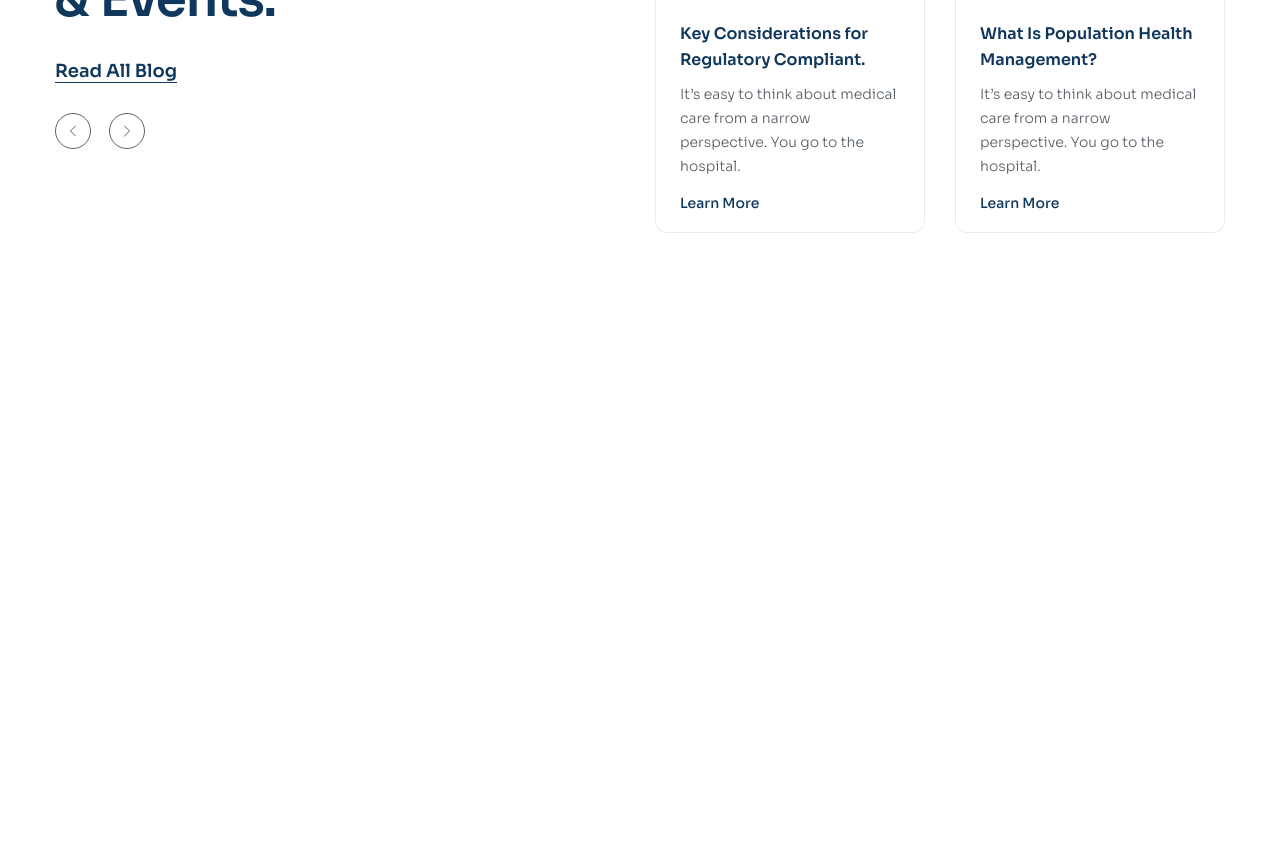
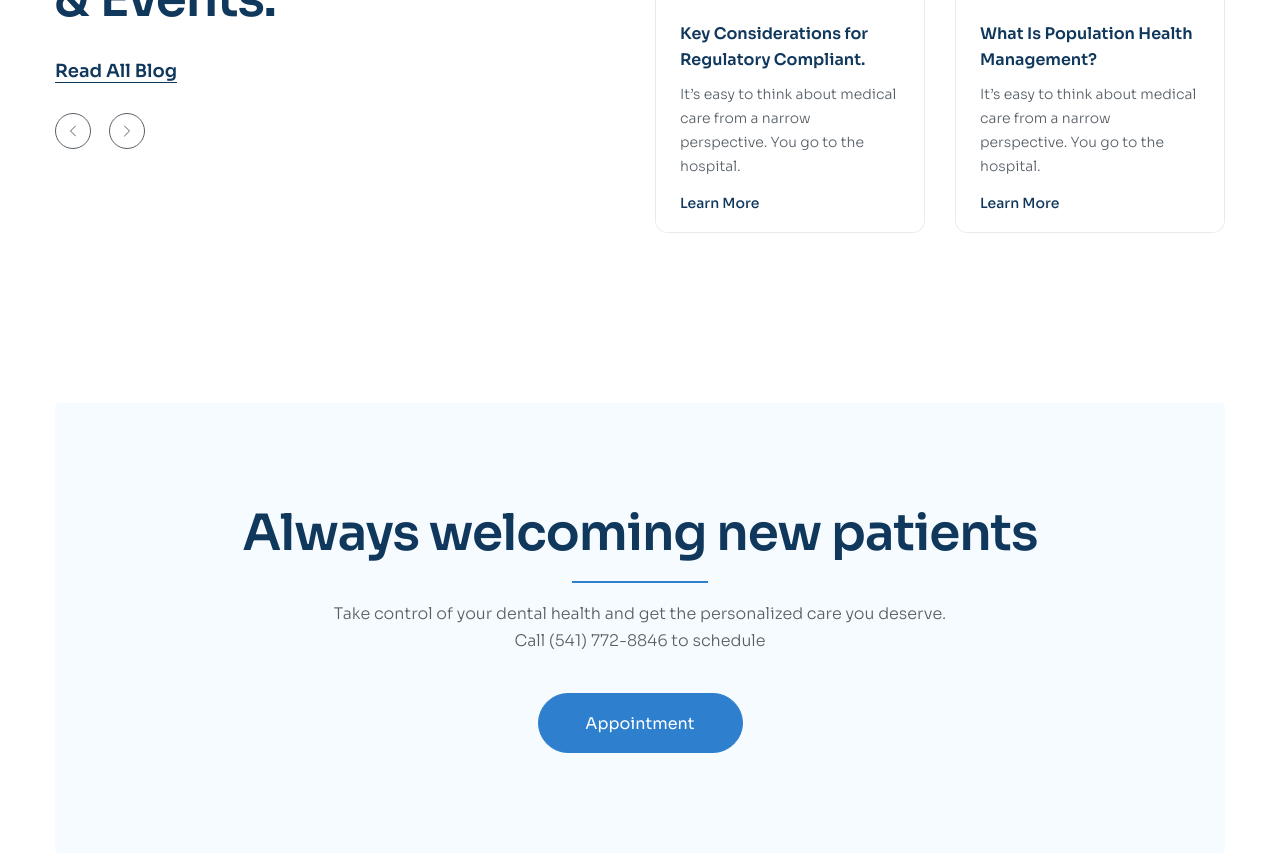
Before and after one commit to haimy125/htmlcss-project-03, a plain HTML site: page index.html in a window 1280 px wide. Shown: the part 5311-6167 px from the top of the page. Before the commit the page ends 5629 px from the top, so only its background shows below. Drawn offline with Linux system fonts and the light colour scheme.

Commit message:
làm phần appointment

```diff
--- a/assets/css/styles.css
+++ b/assets/css/styles.css
@@ -681,3 +681,39 @@ a {
 .news-item__more:hover {
     color: var(--primary-color);
 }
+
+/* ================ Appointment ================ */
+.appointment {
+    margin: 85px 0 170px;
+}
+
+.appointment__inner {
+    background: #f6fbff;
+    padding: 100px 70px;
+    text-align: center;
+    border-radius: 4px;
+}
+
+.appointment__heading {
+    position: relative;
+    padding-bottom: 20px;
+}
+
+.appointment__heading::after {
+    position: absolute;
+    left: 0;
+    right: 0;
+    bottom: 0;
+    margin: 0 auto;
+    display: inline-block;
+    content: "";
+    width: 136px;
+    height: 2px;
+    background: var(--primary-color);
+}
+
+.appointment__desc {
+    max-width: 617px;
+    margin: 18px auto 38px;
+    font-size: 1.6rem;
+}
--- a/index.html
+++ b/index.html
@@ -653,6 +653,23 @@
                     </div>
                 </div>
             </section>
+
+            <!-- Appointment -->
+            <section class="appointment">
+                <div class="container">
+                    <div class="appointment__inner">
+                        <h2 class="appointment__heading section-heading">
+                            Always welcoming new patients
+                        </h2>
+                        <p class="appointment__desc section-desc">
+                            Take control of your dental health and get the
+                            personalized care you deserve. Call (541) 772-8846
+                            to schedule
+                        </p>
+                        <a href="#!" class="btn">Appointment</a>
+                    </div>
+                </div>
+            </section>
         </main>
     </body>
 </html>
```
